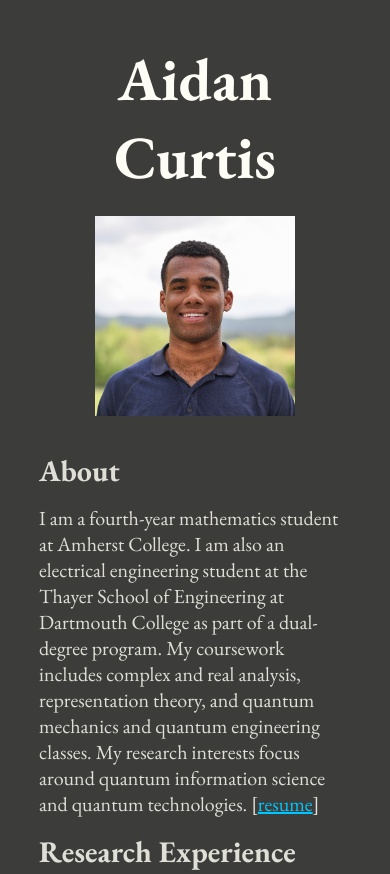
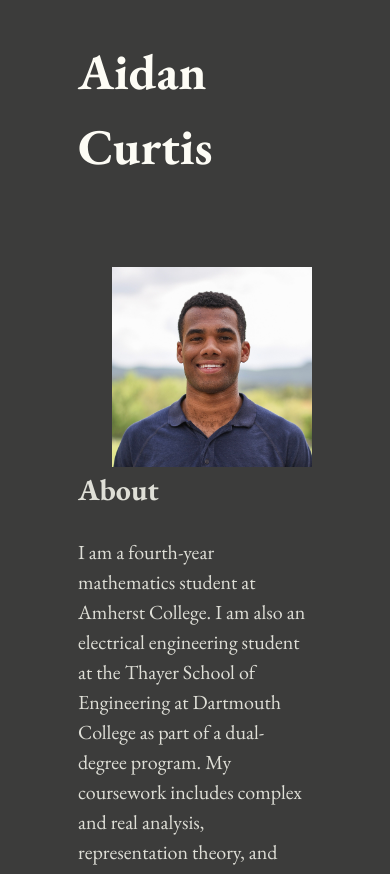
Before and after one commit to aidancurtis/aidancurtis.github.io, a plain HTML site: page index.html in a window 390 px wide. Shown: the top 874 px of the page. Drawn offline with nearby package versions, Linux system fonts and the light colour scheme.

Commit message:
fixed responsiveness

```diff
--- a/index.html
+++ b/index.html
@@ -2,7 +2,6 @@
 <html lang="en">
 <head>
     <meta charset="UTF-8">
-    <meta name="viewport" content="width=device-width, initial-scale=1.0">
     <title>Aidan Curtis</title>
     <link rel="stylesheet" href="style.css">
     <link rel="preconnect" href="https://fonts.googleapis.com">
@@ -13,7 +12,7 @@
     <div class="content">
         <h1 class="name">Aidan Curtis</h1>
         <div class="about">
-            <img class="portrait" src="portrait.jpg" alt="portrait" style="width:200px;height:200px;">
+            <img class="portrait" src="imgs/portrait.jpg" alt="portrait" height="200px">
             <h2 class="title">About</h1>
             <p>
                 I am a fourth-year mathematics student at Amherst College. I am also an electrical engineering student at the Thayer School of Engineering at Dartmouth College as part of a dual-degree program. My coursework includes complex and real analysis, representation theory, and quantum mechanics and quantum engineering classes. My research interests focus around quantum information science and quantum technologies. [<a href="/aidan_curtis_resume.pdf" target="_blank">resume</a>]
--- a/style.css
+++ b/style.css
@@ -10,102 +10,46 @@
 
 * {
     font-family: 'EB Garamond', serif;
-    margin: 0px;
-    padding: 0px;
 }
 
-html, body {
-    height: 100%;
+body {
+    width: 60%;
+    max-width: 960px;
+    margin: 20px 20% 40px 20%;
     background-color: var(--main-bg-color-dark-mode);
-    position: absolute;
-    right: 0;
-    bottom: 0;
-    left: 0;
-    top: 0;
+    font-size: 20px;
+    line-height: 1.5;
 }
 
-p {
-    display: block;
-    margin-block-start: 0.5em;
-    margin-block-end: 0.5em;
-    margin-inline-start: 0px;
-    margin-inline-end: 0px;
+h1 {
+    font-size: 2.5em;
+    text-align: left;
+    color: var(--header-color-dark-mode);
+}
+
+h2 {
     unicode-bidi: isolate;
 }
 
 ul {
     display: block;
     list-style-type: square;
-    margin-block-start: 1em;
-    margin-block-end: 1em;
-    margin-inline-start: 0px;
-    margin-inline-end: 0px;
-    padding-inline-start: 40px;
-    unicode-bidi: isolate;
-}
-
-.content {
-    /* background-color: red; */
-    margin-inline: auto;
-    margin-top: 40px;
-    padding-bottom: 60px;
-    width: min(80%, 700px);
-}
-
-h2 {
-    display: block;
-    font-size: 1.5em;
-    margin-block-start: 0.5em;
-    margin-block-end: 0.5em;
-    margin-inline-start: 0px;
-    margin-inline-end: 0px;
-    font-weight: bold;
-    unicode-bidi: isolate;
-}
-
-.name {
-    /* background-color: blue; */
-    margin: 0;
-    padding: 0;
-    font-size: 60px;
-    text-align: left;
-    color: var(--header-color-dark-mode);
 }
 
 .about {
-    /* background-color: aqua; */
-    font-size: 20px;
-    text-align: left;
     color: var(--main-text-color-dark-mode);
 }
 
 a {
     color: rgb(0, 200, 255);
+    text-decoration: none;
+}
+
+a:hover {
+    text-decoration: underline;
 }
 
 .portrait {
     float: right;
-    padding: 50px 10px 10px 50px;
-    margin-left: auto;
-    margin-right: auto;
-    width: 50%;
-
+    margin: 50px 0px 0px 40px;
 }
-
-@media (max-width: 600px) {
-    .portrait {
-        float: none;
-        padding: 20px;
-        display: block;
-        margin-left: auto;
-        margin-right: auto;
-        width: 50%;
-    }
-    .name {
-        margin: 0;
-        padding: 0;
-        font-size: 60px;
-        text-align: center;
-        color: var(--header-color-dark-mode);
-    }
-}
```
Also changed, not shown: imgs/portrait.jpg (added).
